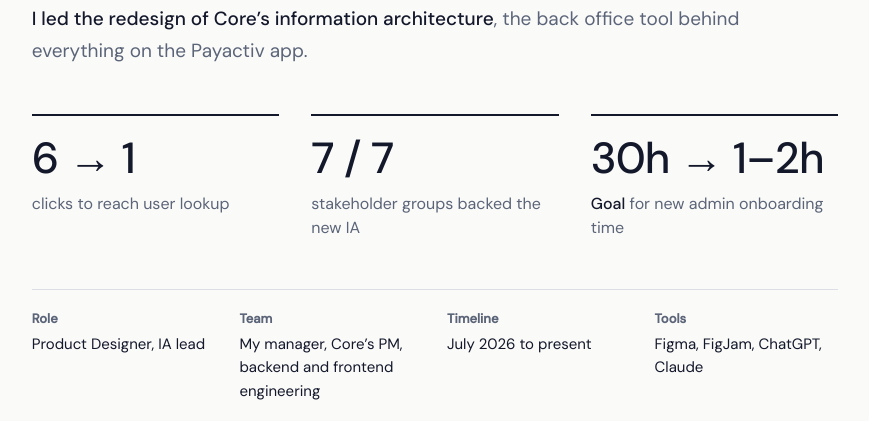
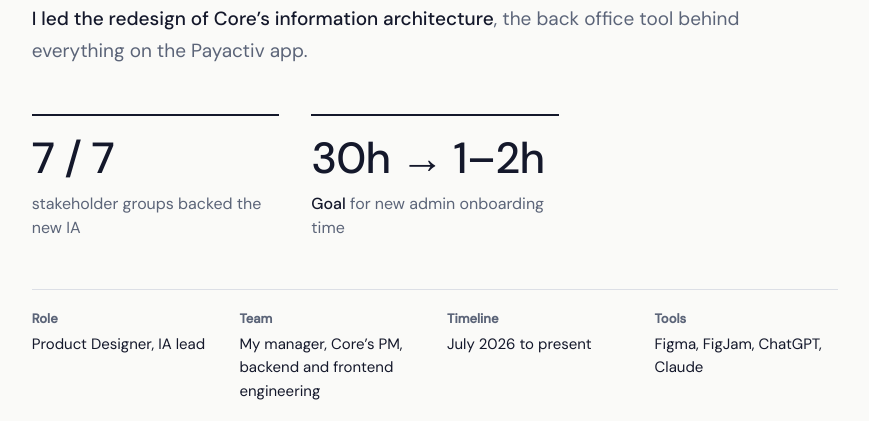
Before and after one commit to navyaavemuri10/navyaa-portfolio, a plain HTML site: page case_study_payactiv.html in a window 1280 px wide. Shown: the part 801-1222 px from the top of the page, without its empty margins (365-1234 px from the left). Drawn offline with Linux system fonts and the light colour scheme; a web font is replaced by a local one.

Commit message:
Update case_study_payactiv.html

```diff
--- a/case_study_payactiv.html
+++ b/case_study_payactiv.html
@@ -424,7 +424,6 @@ a:focus-visible,button:focus-visible,input:focus-visible{outline:2px solid var(-
         <p class="lead"><strong>I led the redesign of Core’s information architecture</strong>, the back office tool behind everything on the Payactiv app.</p>
 
         <div class="stats">
-          <div class="stat"><b>6 → 1</b><span>clicks to reach user lookup</span></div>
           <div class="stat"><b>7 / 7</b><span>stakeholder groups backed the new IA</span></div>
           <div class="stat"><b>30h → 1–2h</b><span><strong>Goal</strong> for new admin onboarding time</span></div>
         </div>
```
